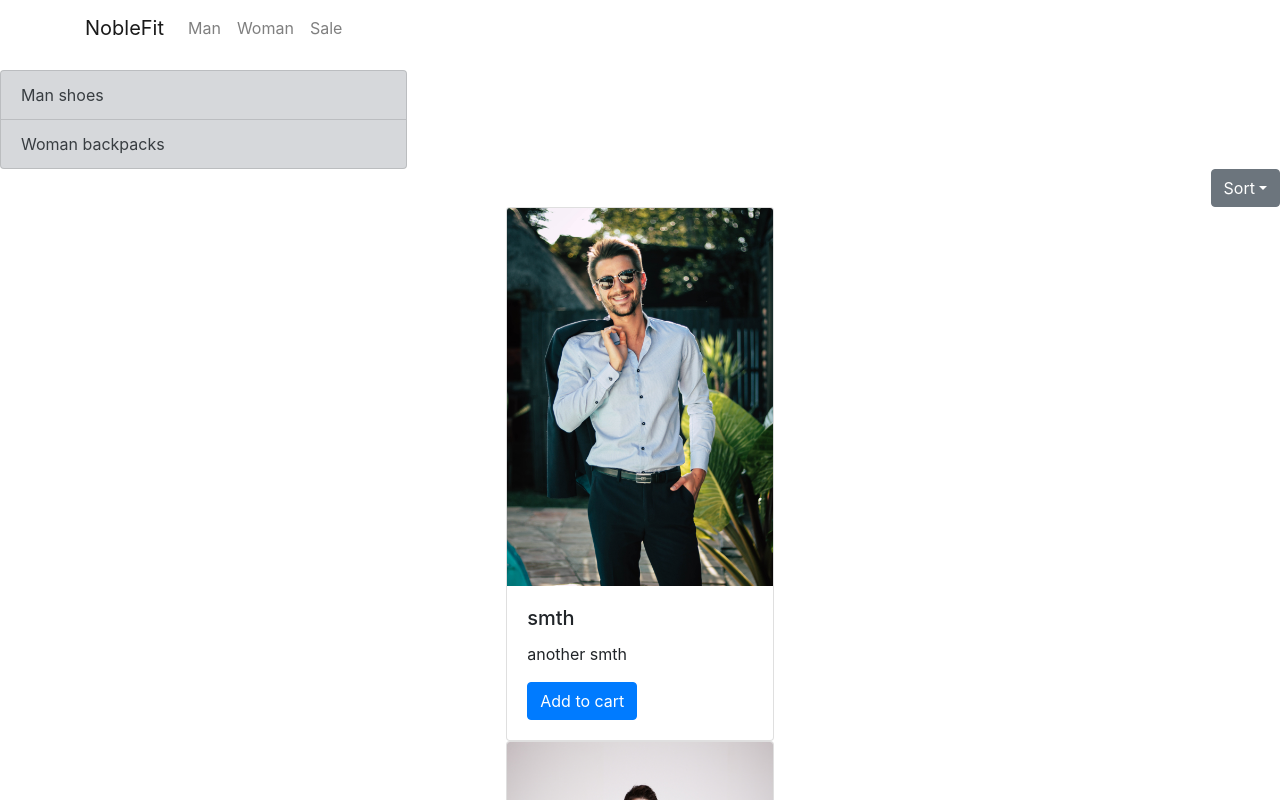
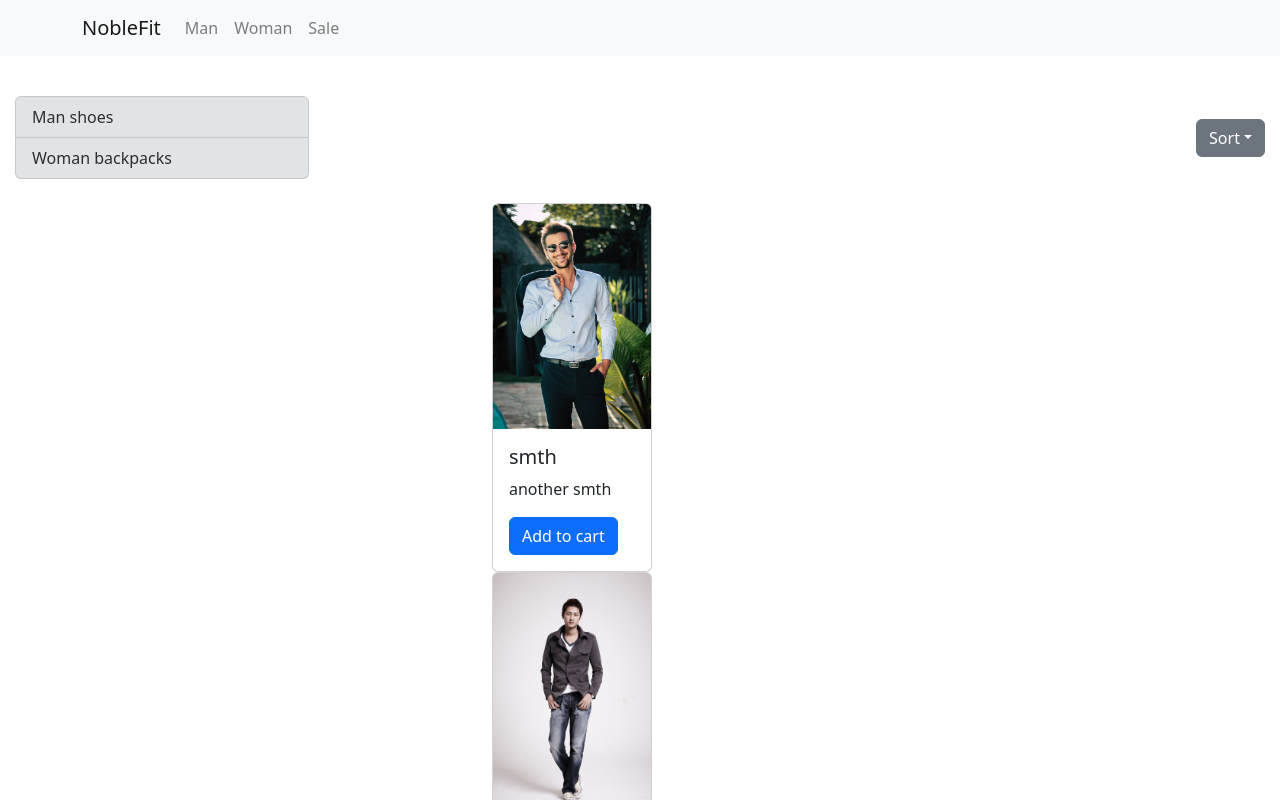
Before and after one commit to tsvetelinkitanski/product-listing-page, a React (Create React App) app: page / in a window 1280 px wide. Shown: the top 800 px of the page. Built offline with nearby package versions, Linux system fonts and the light colour scheme.

Commit message:
little bit updates

```diff
--- a/src/App.js
+++ b/src/App.js
@@ -1,5 +1,6 @@
 import GridPlace from "./components/Grid/GridPlace";
-import Header from "./components/Header/Header"
+import Header from "./components/Header/Header";
+import "bootstrap/dist/css/bootstrap.min.css";
 
 function App() {
   return (
--- a/src/components/Grid/GridCard.js
+++ b/src/components/Grid/GridCard.jsx
@@ -18,8 +18,8 @@ import Card from "react-bootstrap/Card";
 
 function GridCard(card) {
   return (
-    <div className="d-flex justify-content-around">
-      <Card style={{ width: "20rem" }}>
+    <div className="d-flex">
+      <Card className="d-flex flex-wrap gy-2" style={{ width: "10rem" }}>
         <Card.Img variant="top" src={card.img} />
         <Card.Body>
           <Card.Title>{card.title}</Card.Title>
--- a/src/components/Grid/GridPlace.js
+++ b/src/components/Grid/GridPlace.jsx
@@ -46,16 +46,15 @@ function GridPlace() {
   }, []);
 
   return (
-    <Row xs={2} md={4} className="g-4">
-      {Array.from({ length: 1 }).map((_, idx) => (
-        <Container>
-          <Col key={idx}>
+    <Row xs={4} md={4} className="d-flex">
+        <Container className=" p-0 g-4 justify-content-between">
+          <Col className="mb-5 d-flex flex-wrap">
             {cards.map((card) => (
               <GridCard {...card} />
             ))}
           </Col>
         </Container>
-      ))}
+
     </Row>
   );
 }
--- a/src/components/Header/Header.css
+++ /dev/null
@@ -1,15 +0,0 @@
-.header-wrapper {
-    display: flex;
-    flex-direction: column;
-}
-
-.options {
- display: flex;
- flex-direction: column;
- padding-top: 70px;
-}
-
-.sort {
-    display: flex;
-    flex-direction: row-reverse;
-}
--- a/src/components/Header/Header.js
+++ b/src/components/Header/Header.jsx
@@ -4,11 +4,10 @@ import Nav from "react-bootstrap/Nav";
 import Navbar from "react-bootstrap/Navbar";
 import DropdownFilter from "../Dropdown/DropdownFilter";
 import DropdownSort from "../Dropdown/DropdownSort";
-import "./Header.css";
 
 function Header() {
   return (
-    <div className="header-wrapper">
+    <div className="d-flex flex-column mt-5">
       <Navbar fixed="top" expand="lg" className="bg-body-tertiary">
         <Container>
           <Navbar.Brand href="#home">NobleFit</Navbar.Brand>
@@ -22,11 +21,11 @@ function Header() {
           </Navbar.Collapse>
         </Container>
       </Navbar>
-      <div className="options">
-        <div className="filter">
+      <div className="d-flex pt-5 justify-content-between align-items-center">
+        <div className=" col-9">
           <DropdownFilter />
         </div>
-        <div className="sort">
+        <div className="col-3 d-flex flex-row-reverse">
           <DropdownSort />
         </div>
       </div>
--- a/src/index.js
+++ b/src/index.js
@@ -1,10 +1,10 @@
-import React from 'react';
-import ReactDOM from 'react-dom/client';
-import './index.css';
-import App from './App';
-import reportWebVitals from './reportWebVitals';
+import React from "react";
+import ReactDOM from "react-dom/client";
+import "./index.css";
+import App from "./App";
+import reportWebVitals from "./reportWebVitals";
 
-const root = ReactDOM.createRoot(document.getElementById('root'));
+const root = ReactDOM.createRoot(document.getElementById("root"));
 root.render(
   <React.StrictMode>
     <App />
@@ -15,3 +15,5 @@ root.render(
 // to log results (for example: reportWebVitals(console.log))
 // or send to an analytics endpoint. Learn more: https://bit.ly/CRA-vitals
 reportWebVitals();
+
+<div class></div>;
```
